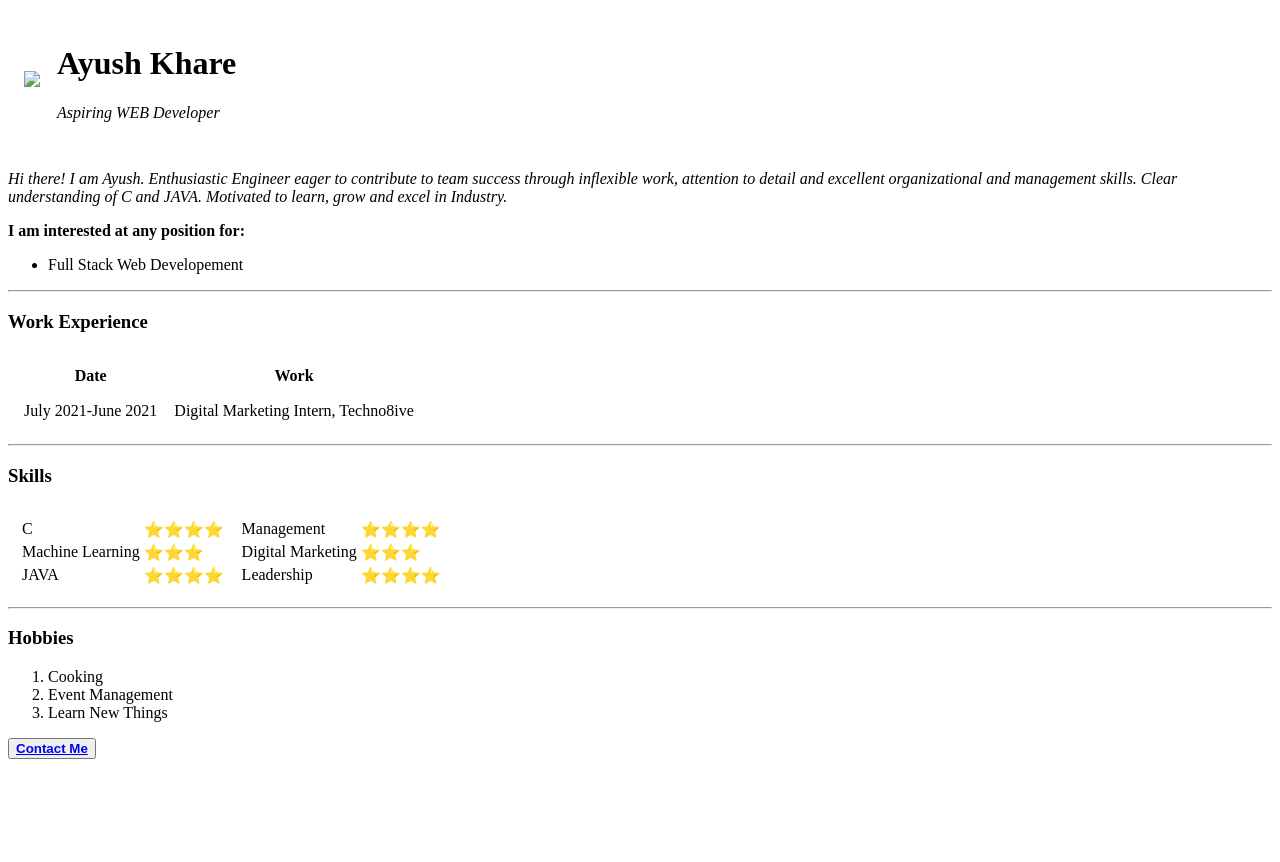
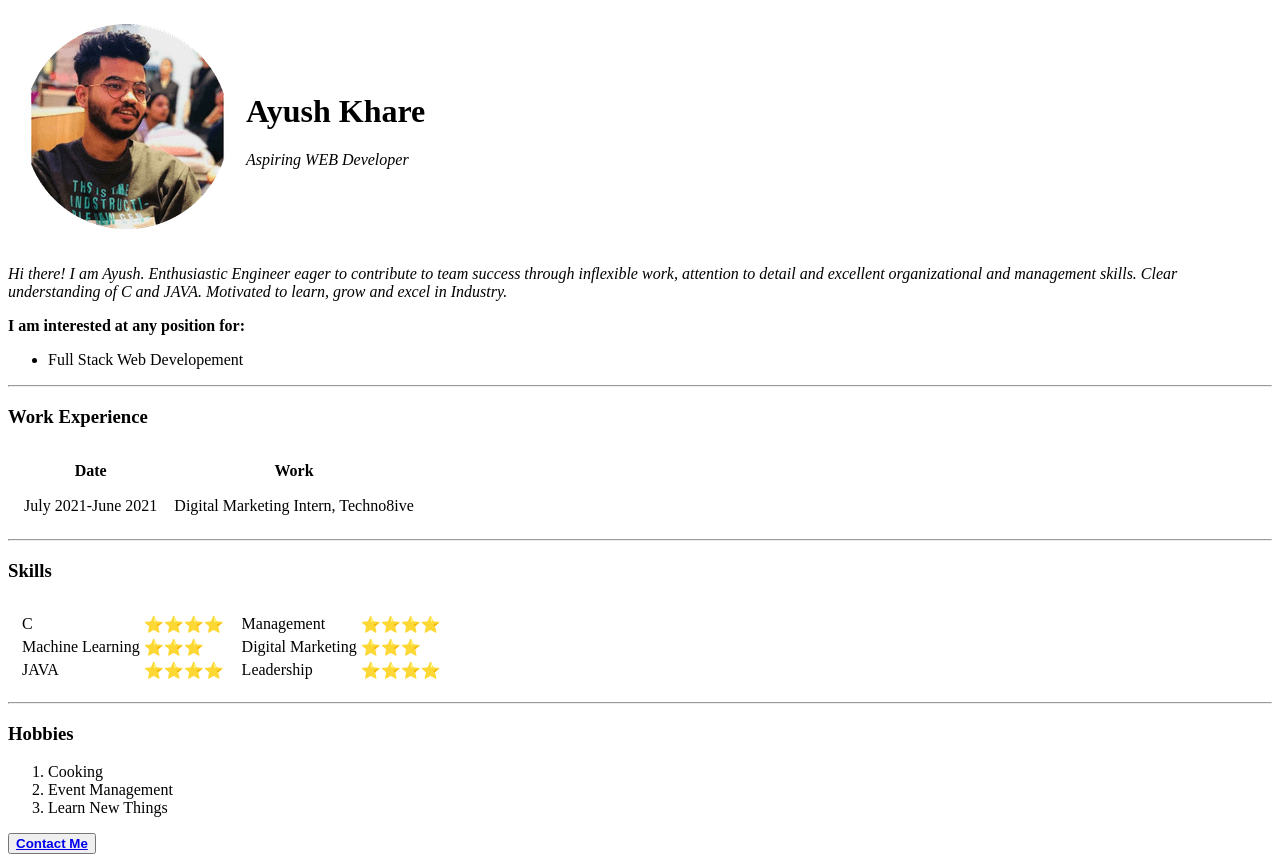
Before and after one commit to khareayush73/CV-using-HTML, a plain HTML site: page index.html in a window 1280 px wide. Before the commit the page ends 800 px from the top, so only its background shows below. Drawn offline with Linux system fonts and the light colour scheme.

Commit message:
Update index.html

```diff
--- a/index.html
+++ b/index.html
@@ -11,7 +11,7 @@
 <body>
   <table cellspacing="15">
     <tr>
-      <td><img src="images\Casual Photo 1-modified (1).png"></td>
+      <td><img src="Casual Photo 1-modified (1).png"></td>
       <td>
         <h1>Ayush Khare</h1>
         <p><em>Aspiring WEB Developer</em></p>
```
